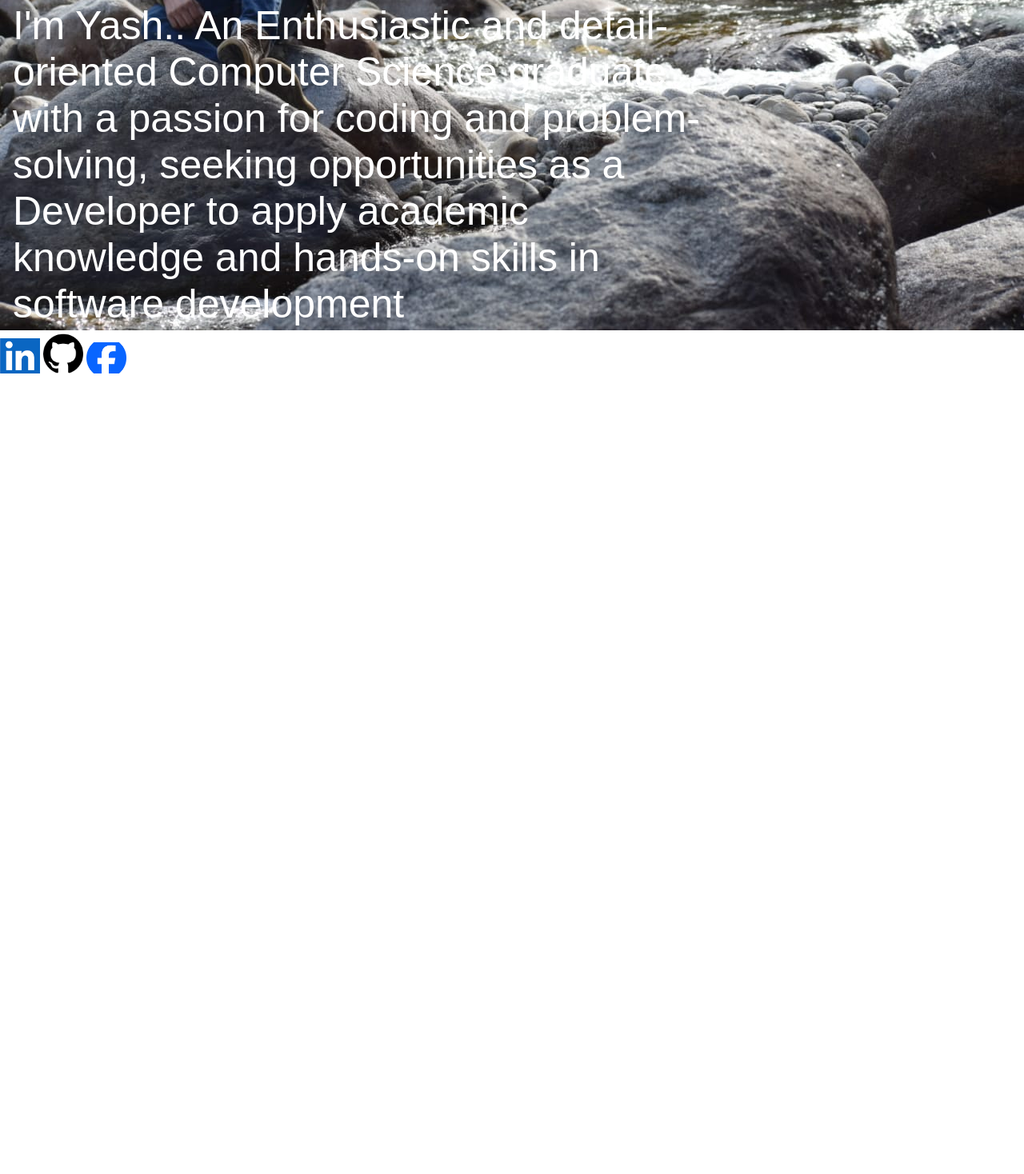
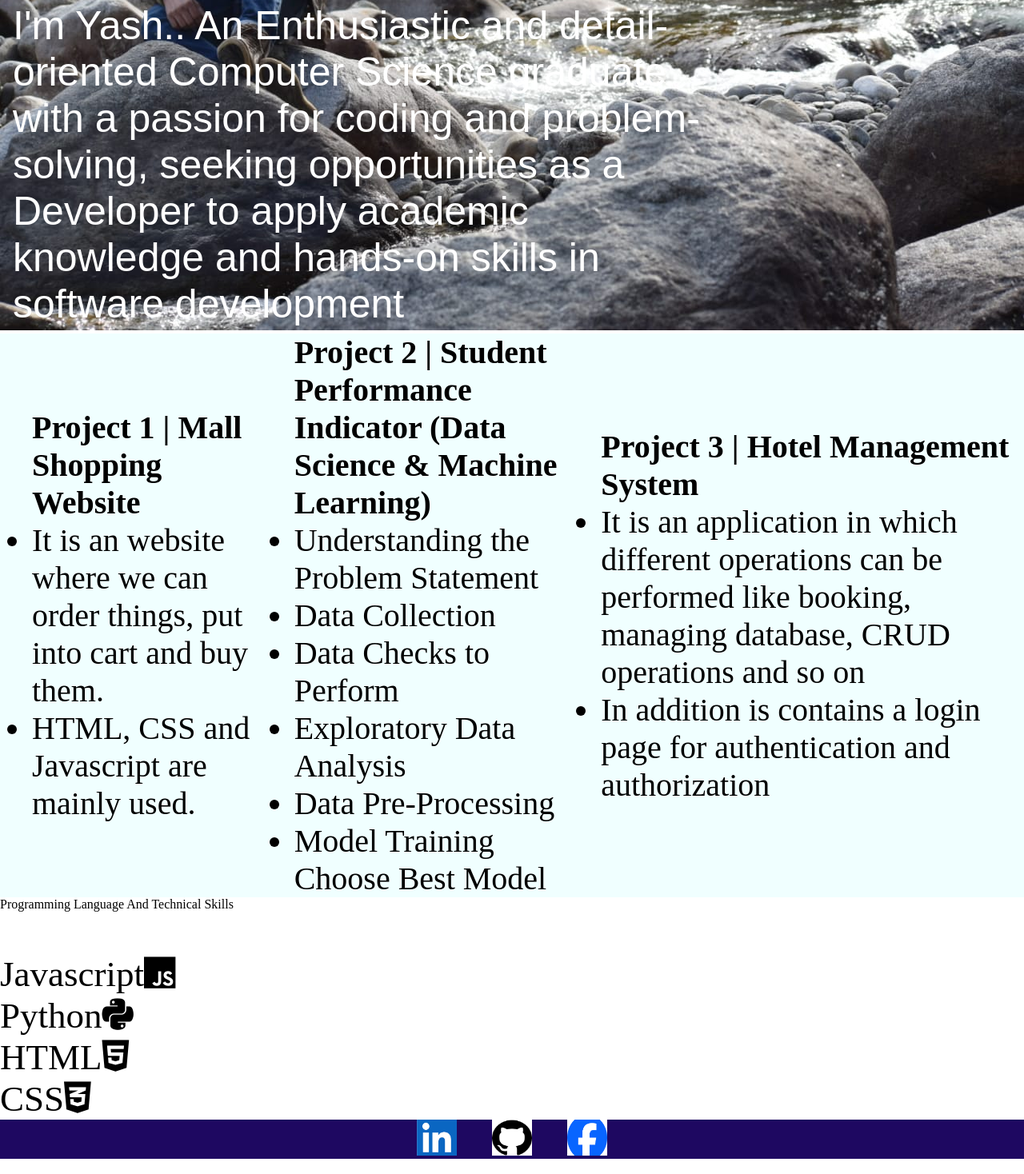
Before and after one commit to yashdawale97/Personal-PortFolio, a plain HTML site: page index.html in a window 1280 px wide. Shown: the part 440-1908 px from the top of the page at 80% size. Before the commit the page ends 911 px from the top, so only its background shows below. Drawn offline with Linux system fonts and the light colour scheme.

Commit message:
Second  commit

```diff
--- a/index.html
+++ b/index.html
@@ -6,6 +6,7 @@
         <meta http-equiv="X-UA-Compatible" content="IE=edge">
         <meta name="description" content="">
         <meta name="viewport" content="width=device-width, initial-scale=1">
+        <link rel="stylesheet" href="https://cdnjs.cloudflare.com/ajax/libs/font-awesome/6.4.2/css/all.min.css" integrity="sha512-z3gLpd7yknf1YoNbCzqRKc4qyor8gaKU1qmn+CShxbuBusANI9QpRohGBreCFkKxLhei6S9CQXFEbbKuqLg0DA==" crossorigin="anonymous" referrerpolicy="no-referrer" />
         <link rel="stylesheet" href="style.css">
     </head>
     <body>
@@ -14,10 +15,45 @@
         <p class="intro"> I'm Yash..  An Enthusiastic and detail-oriented Computer Science graduate with a passion for coding and problem-solving, seeking opportunities as a Developer to apply academic knowledge and hands-on skills in software development </p>
         </div>
 
-        <div class="logo">
-            <a href="https://www.linkedin.com/in/yashdawale/"><img src="linkedin-logo.png" alt="Linkedin" width="50px"></a>
-            <a href="http://github.com/yashdawale97/"><img src="git-logo.png" alt="GitHub" width="50px"></a>
-            <a href="https://www.facebook.com/"><img src="fb-logo.png" alt="FB" width="50px"></a>
+
+        <div class="project">
+            <div class="project1">
+                <ul ><p class="project-title">Project 1 | Mall Shopping Website</p>
+                    <li>It is an website where we can order things, put into cart and buy them.</li>
+                    <li>HTML, CSS and Javascript are mainly used.</li>
+                </ul>
+
+
+            <ul> <p class="project-title">Project 2 | Student Performance Indicator (Data Science & Machine Learning)</p>
+                <li>Understanding the Problem Statement</li>
+                <li>Data Collection</li>
+                <li>Data Checks to Perform</li>
+                <li>Exploratory Data Analysis</li>
+                <li>Data Pre-Processing</li>
+                <li>Model Training Choose Best Model</li>
+            </ul>
+            <ul><p class="project-title">Project 3 | Hotel Management System</p>
+                <li>It is an application in which different operations can be performed like booking, managing
+                database, CRUD operations and so on</li>
+                <li>In addition is contains a login page for authentication and authorization</li>
+            </ul>
+            </div>
+        </div>
+        <div><p>Programming Language And Technical Skills</p>
+            <ul class="Skills">
+                <li>Javascript<i class="fa-brands fa-js"></i></li>
+                <li>Python<i class="fa-brands fa-python"></i></li>
+                <li>HTML<i class="fa-brands fa-html5"></i></li>
+                <li>CSS<i class="fa-brands fa-css3-alt"></i></li>
+
+            </ul>
+        </div>
+        <div class="foot">
+            <div class="logo">
+                <a class=logo1 href="https://www.linkedin.com/in/yashdawale/"><img src="linkedin-logo.png" alt="Linkedin" width="50px" height=45px></a>
+                <a class=logo1 href="http://github.com/yashdawale97/"><img src="git-logo.png" alt="GitHub" width="50px" height=45px></a>
+                <a class=logo1 href="https://www.facebook.com/"><img src="fb-logo.png" alt="FB" width="50px" height=45px></a>
+            </div>
         </div>
         <script src="" async defer></script>
     </body>
--- a/style.css
+++ b/style.css
@@ -28,3 +28,40 @@
     left: 16px;
     color: white;
 }
+
+.project {
+    font-size: 40px;
+}
+
+.project1 {
+    display: flex;
+    justify-content: center;
+    align-items: center;
+    /* background-image: url("project1-Background.png"); */
+    background-color: azure;
+    color: black;
+}
+
+.project-title {
+    font-weight: 700;
+}
+
+.foot {
+    display: flex;
+    justify-content: space-evenly;
+    align-items: center;
+    background-color: rgb(30, 8, 97);
+}
+
+.Skills {
+    font-size: 45px;
+    display: inline;
+    justify-content: center;
+    align-items: center;
+    font-family: Arial, Helvetica, sans-serif Impact, Haettenschweiler, 'Arial Narrow Bold', sans-serif;
+}
+
+.logo1 {
+
+    padding: 20px;
+}
```
Also changed, not shown: project1-Background.png (added).
